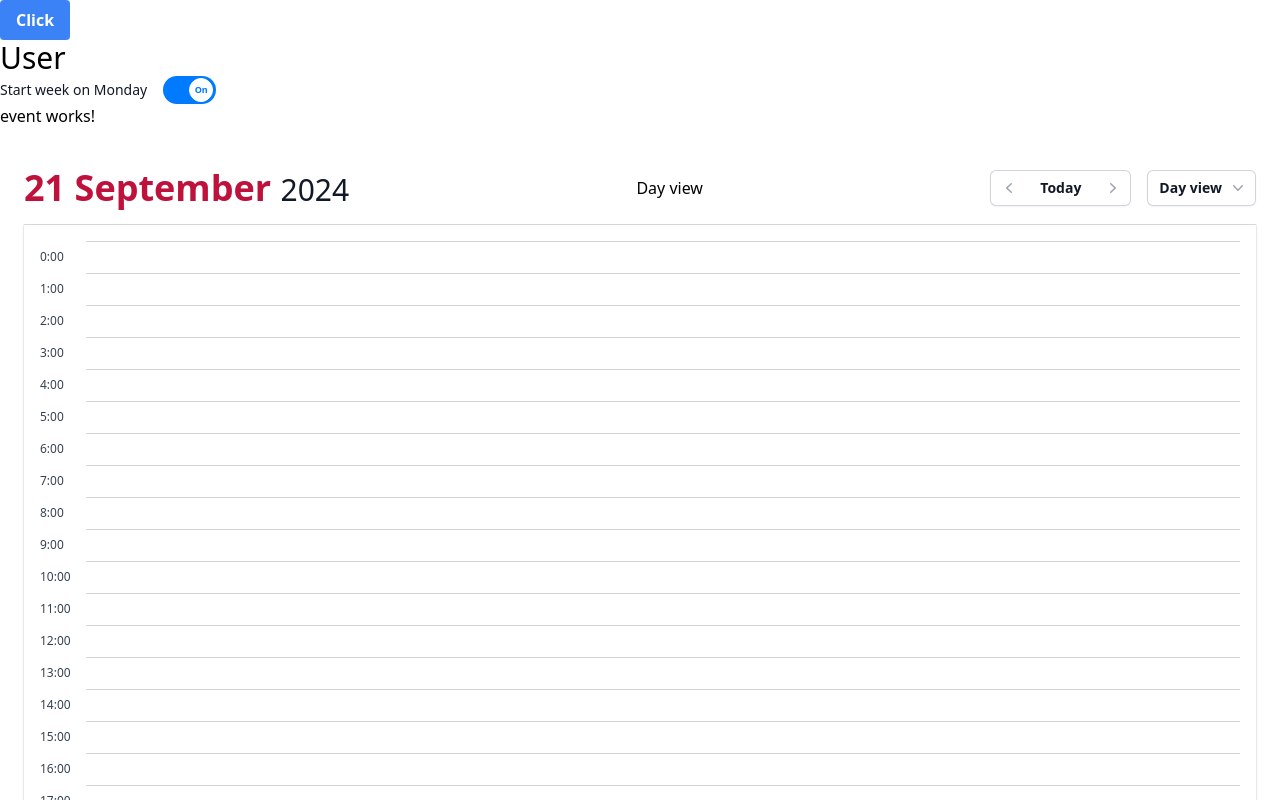
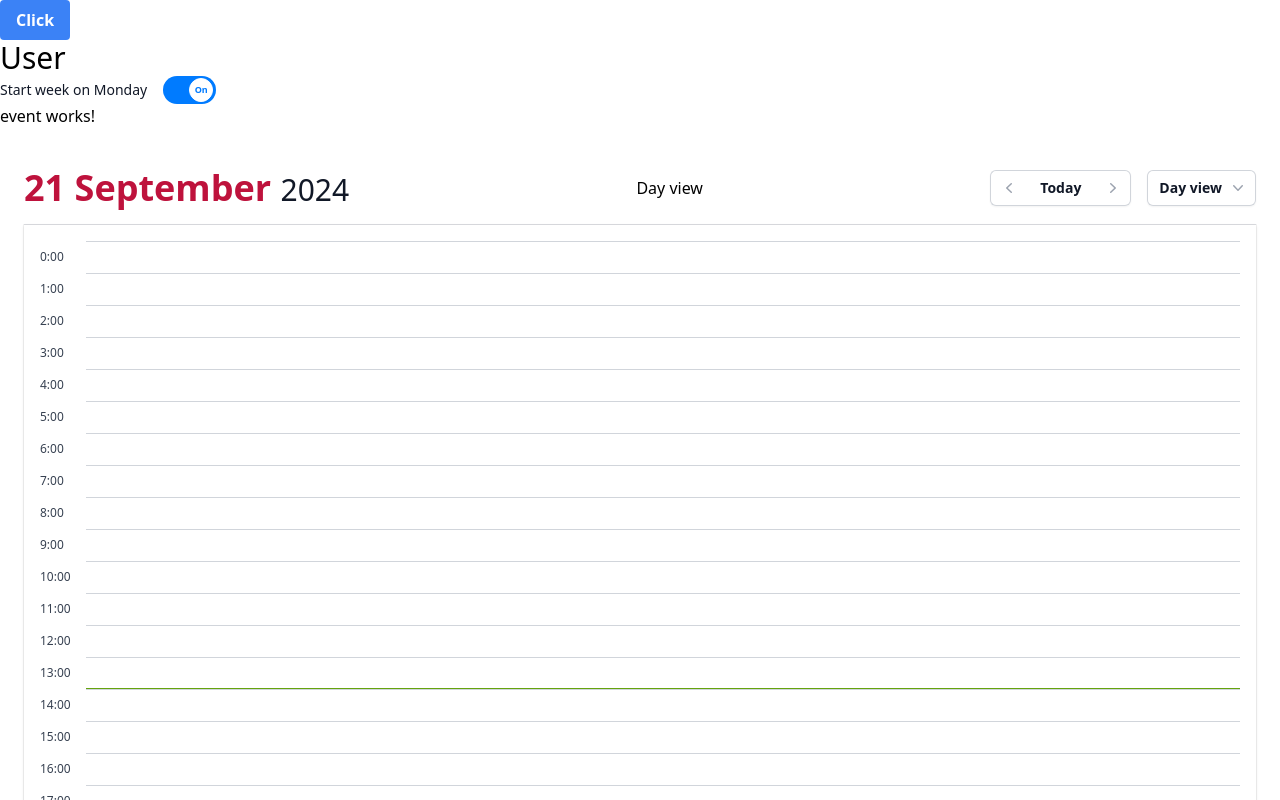
Before and after one commit to emPeeGee/sync-my-time, an Angular app: page / in a window 1280 px wide. Shown: the top 800 px of the page. Built offline with nearby package versions, Linux system fonts and the light colour scheme.

Commit message:
🚧 feat: [wip] display a line indicating the current time

```diff
--- a/src/app/shared/components/calendar/calendar.component.html
+++ b/src/app/shared/components/calendar/calendar.component.html
@@ -72,8 +72,14 @@
                 {{ hour }}
               </div>
             </div>
-            <div class="w-full" [ngClass]="{ 'bg-rose-200': isSelected(hour) }">
+            <div class="w-full relative" [ngClass]="{ 'bg-rose-200': isSelected(hour) }">
               <div class="w-full h-px bg-gray-300"></div>
+
+              @if (hour.includes(today.getHours().toString())) {
+                <div
+                  class="w-full h-0.5 absolute bg-lime-600"
+                  [style]="{ top: minutesInPercent }"></div>
+              }
             </div>
           </div>
         }
--- a/src/app/shared/components/calendar/calendar.component.ts
+++ b/src/app/shared/components/calendar/calendar.component.ts
@@ -28,6 +28,7 @@ export class CalendarComponent {
   }
 
   today = new Date();
+  minutesInPercent = `${Math.floor((100 * this.today.getMinutes()) / 60)}%`;
   currentMonth = this.today;
   daysOfTheWeek = getWeekDays(this._options.startOnMonday, 'en-US');
 
```
Also changed, not shown: 1 other file (tests, documents, lock files or other folders).
